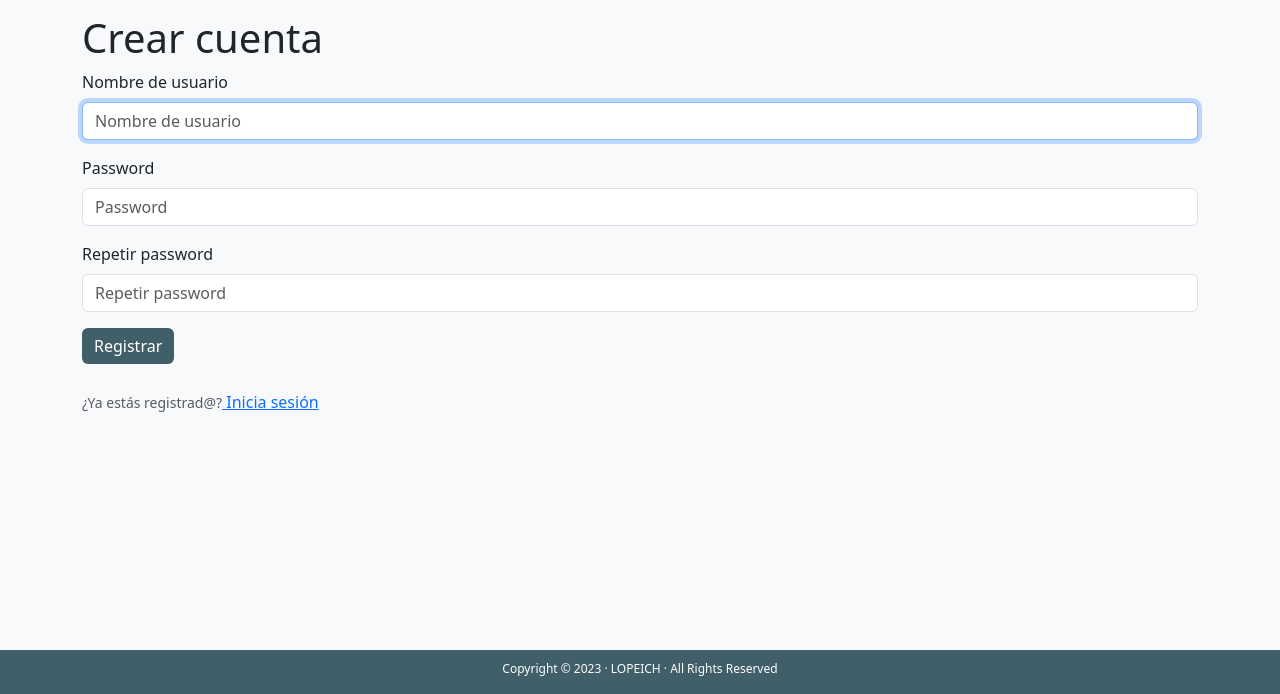
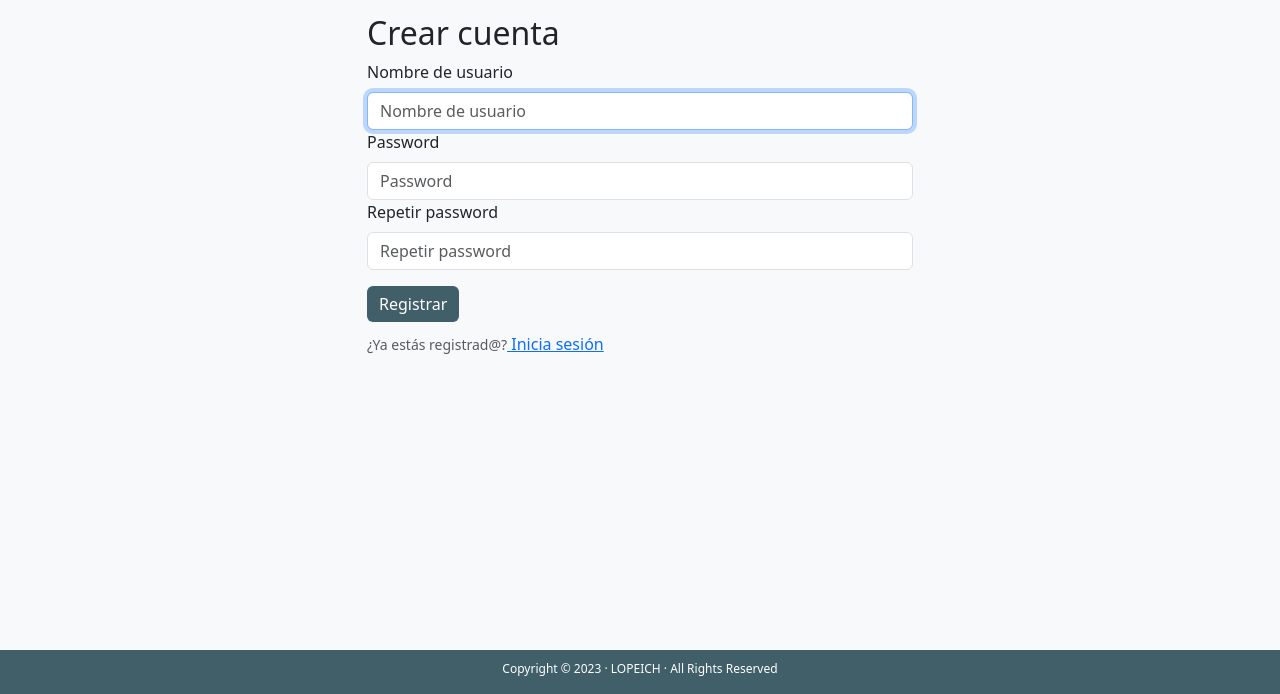
Before and after one commit to JessmannPengard/lopaje, a PHP site: page /register.php in a window 1280 px wide. Shown: the part 106-800 px from the top of the page. Run offline with PHP 8.4, Linux system fonts and the light colour scheme.

Commit message:
format login/register/upload

```diff
--- a/js/upload.js
+++ b/js/upload.js
@@ -8,6 +8,7 @@ $(document).ready(function () {
             var lector = new FileReader();
             lector.onload = function (e) {
                 $('#previsualizacion').attr('src', e.target.result);
+                $('#previsualizarImg').removeClass("d-none")
             }
             lector.readAsDataURL(archivo);
         }
--- a/register.php
+++ b/register.php
@@ -39,40 +39,38 @@ require_once("./layout/header.php");
 <!-- Contenido de la página -->
 <div class="container">
     <div class="row">
-        <section class="content">
+        <div class="col-md-6 mx-auto">
             <!-- Título del formulario -->
-            <h1 class="form-title">Crear cuenta</h1>
+            <h2>Crear cuenta</h2>
             <!-- Formulario de registro -->
             <form action="" method="post" class="login-form" id="registerForm">
-                <div class="mb-3">
-                    <label for="user" class="form-label">Nombre de usuario</label>
+                <div class="form-group">
+                    <label for="user" class="form-label ">Nombre de usuario</label>
                     <input type="text" name="user" class="form-control" required placeholder="Nombre de usuario"
                         autofocus>
                 </div>
-                <div class="mb-3">
+                <div class="form-group">
                     <label for="password" class="form-label">Password</label>
                     <input type="password" name="password" id="password" class="form-control" required
                         placeholder="Password">
                 </div>
-                <div class="mb-3">
+                <div class="form-group">
                     <label for="c_password" class="form-label">Repetir password</label>
                     <input type="password" name="c_password" id="c-password" class="form-control" required
                         placeholder="Repetir password">
                 </div>
                 <!-- Mostramos el mensaje de error, si lo hubiera, si no estaría vacío "" -->
-                <div class="mb-3">
+                <div class="form-group">
                     <p class="error-text" id="error"></p>
                 </div>
-                <div class="mb-3">
                     <button type="submit" value="Login" class="btn btn-primary">Registrar</button>
-                </div>
                 <!-- Enlace a la página de inicio de sesión -->
-                <div class="mb-3">
+                <div class="form-group">
                     <span class="form-text">¿Ya estás registrad@?</span><a href="login.php" class="form-link"> Inicia
                         sesión</a>
                 </div>
             </form>
-        </section>
+        </div>
     </div>
 </div>
 
```
Also changed, not shown: login.php (+8 -8 lines), upload.php (+17 -8 lines).
